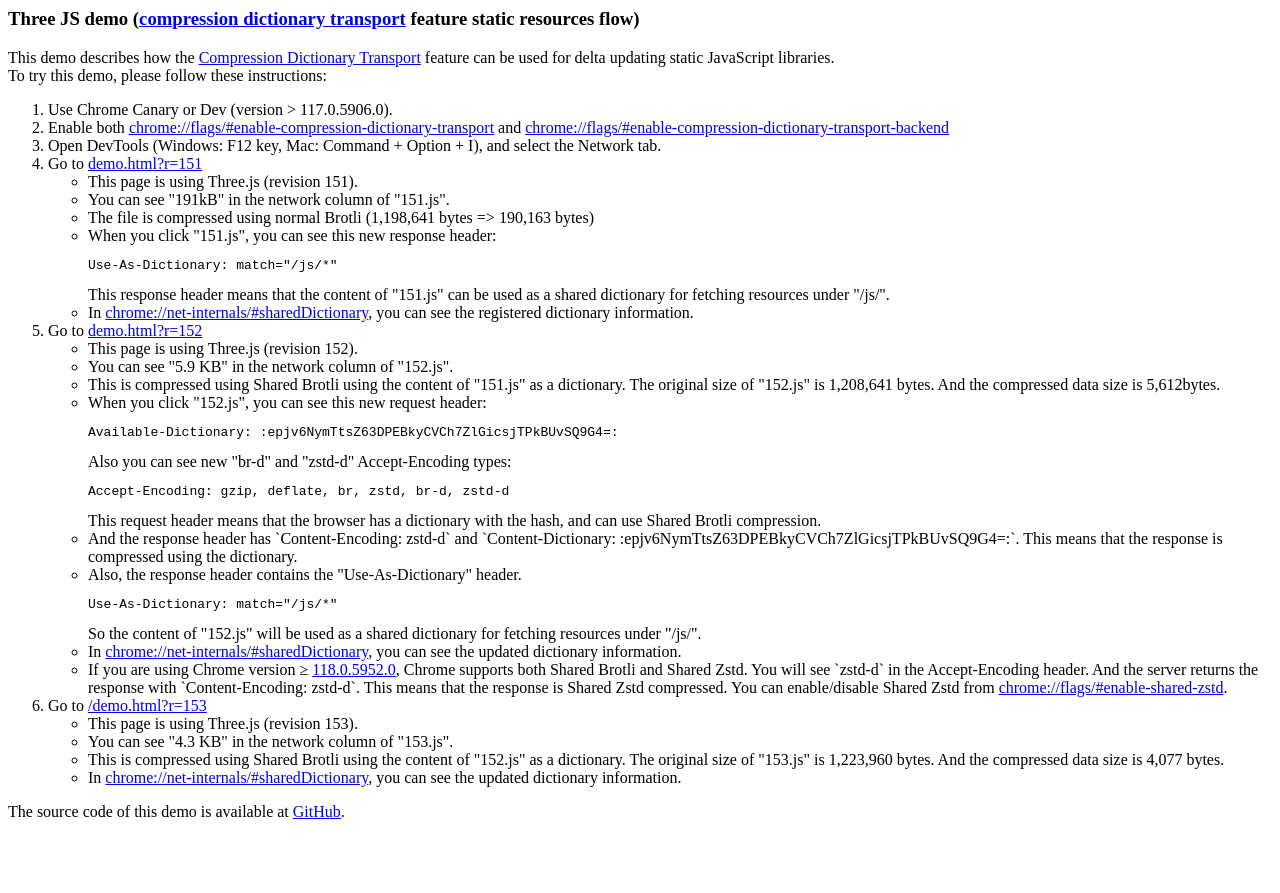
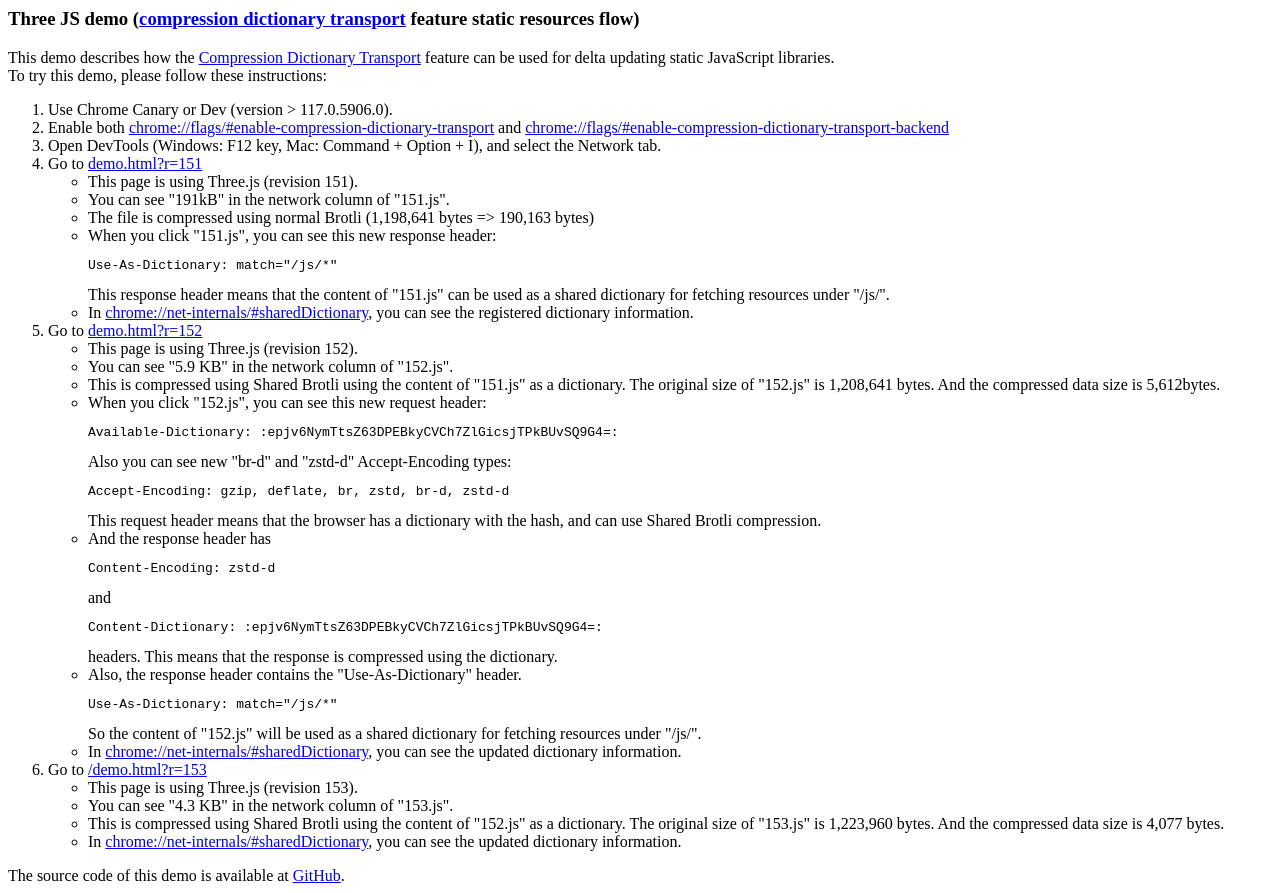
Before and after one commit to horo-t/compression-dictionary-transport-threejs-demo, a website: page public/index.html in a window 1280 px wide. Before the commit the page ends 829 px from the top, so only its background shows below. Drawn offline with Linux system fonts and the light colour scheme.

Commit message:
Updated index.html

```diff
--- a/public/index.html
+++ b/public/index.html
@@ -59,7 +59,7 @@
           compression.
         </li>
         <li>
-          And the response header has `Content-Encoding: zstd-d` and `Content-Dictionary: :epjv6NymTtsZ63DPEBkyCVCh7ZlGicsjTPkBUvSQ9G4=:`.
+          And the response header has <pre>Content-Encoding: zstd-d</pre> and <pre>Content-Dictionary: :epjv6NymTtsZ63DPEBkyCVCh7ZlGicsjTPkBUvSQ9G4=:</pre> headers.
           This means that the response is compressed using the dictionary.
         </li>
         <li>
@@ -69,12 +69,6 @@
         </li>
         <li>In <a href="chrome://net-internals/#sharedDictionary">chrome://net-internals/#sharedDictionary</a>, you can
           see the updated dictionary information.</li>
-        <li>
-          If you are using Chrome version &ge; <a href="https://chromiumdash.appspot.com/commit/9ff600f7bba296380dea0b03d33b5887eab088c0">118.0.5952.0</a>,
-          Chrome supports both Shared Brotli and Shared Zstd. You will see `zstd-d` in the Accept-Encoding header.
-          And the server returns the response with `Content-Encoding: zstd-d`. This means that the response is Shared Zstd compressed.
-          You can enable/disable Shared Zstd from <a href="chrome://flags/#enable-shared-zstd">chrome://flags/#enable-shared-zstd</a>.
-        </li>
       </ul>
     </li>
     <li>
```
